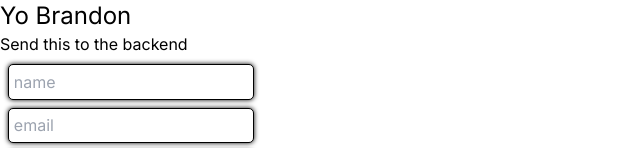
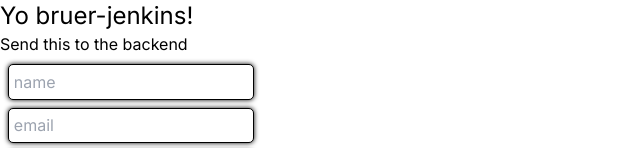
Before and after one commit to bruer-jenkins/app, a Next.js app: page / in a window 1280 px wide. Shown: the top 148 px of the page, without its empty margins (0-640 px from the left). Built offline with nearby package versions, Linux system fonts and the light colour scheme.

Commit message:
second try

```diff
--- a/app/page.tsx
+++ b/app/page.tsx
@@ -2,7 +2,7 @@ import Signup from "@/components/signup";
 export default function Home() {
   return (
     <main>
-      <h1 className="text-2xl">Yo Brandon</h1>
+      <h1 className="text-2xl">Yo bruer-jenkins!</h1>
       <p>Send this to the backend</p>
       <Signup />
     </main>
```
